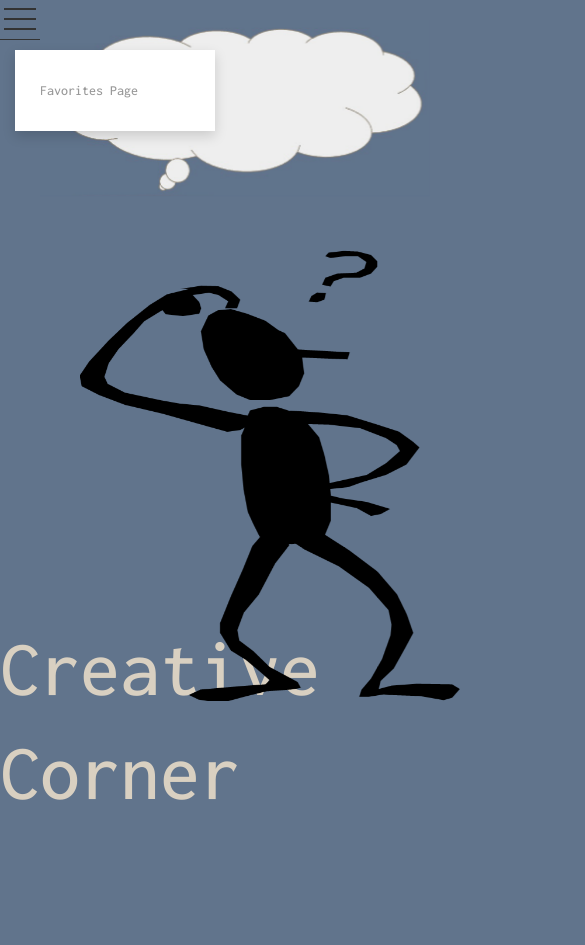
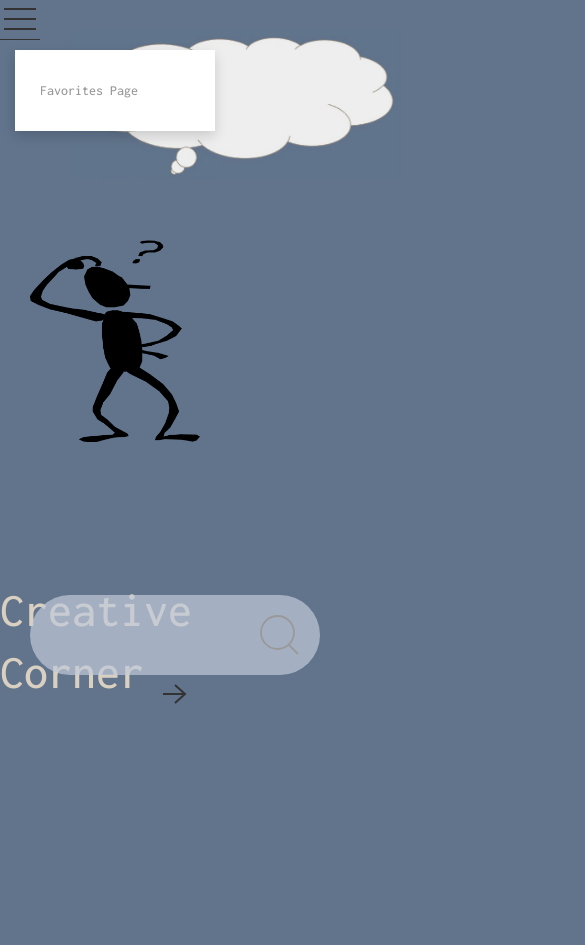
Before and after one commit to KIMBERLYSEDDON/creative-corner, a plain HTML site: page index.html in a window 390 px wide. Shown: the top 945 px of the page, 585 px wide, since content can reach past the window. Before the commit the page ends 844 px from the top, so only its background shows below. Drawn offline with nearby package versions, Linux system fonts and the light colour scheme; no server answers.

Commit message:
responsiveness

```diff
--- a/assets/css/style.css
+++ b/assets/css/style.css
@@ -9,31 +9,19 @@ html, body {
 
 }
 
-
-.cloud {
-    position: absolute;
-    top: 20px;
-}
-
 .quoteEl {
     position: relative;
     bottom: 200px;
     max-width: 550px;
 }
 #man {
-    position: absolute;
-    top: 250px;
-    left: 80px;
     width: 380px;
     height: 200px;
 }
 
 .search {
-    position: absolute;
     display: flex;
     flex-direction: column;
-    top: 250px;
-    left: 800px;
 }
 
 #search-input {
@@ -124,3 +112,45 @@ button #next{
     margin-bottom: 0!important;
 
 }
+@media screen and (max-width:767px)
+{
+  .search{
+      position: relative;
+      top: 750px;
+      right: 70px;
+  }
+  #man {
+      top: 300px;
+      width: 200px;
+      height: 120px;
+  }
+  .title{
+      position: relative;
+      top: -120px;
+      font-size: 4rem;
+  }
+}
+
+@media screen and (max-width:545px)
+{
+    .search{
+        max-width: 450px;
+        position: relative;
+        left: 30px;
+    }
+
+    #man {
+        top: 300px;
+        width: 200px;
+        height: 120px;
+    }
+    .title{
+        position: relative;
+        top: -120px;
+        font-size: 3rem;
+    }
+    .quoteEl {
+      position: relative;
+      top: -180px;
+    }
+}
--- a/assets/js/script.js
+++ b/assets/js/script.js
@@ -216,9 +216,9 @@ var getQuote = function (quote) {
 
 var displayQuote = function (quote, author) {
   var quoteEl = document.createElement('p')
-  quoteEl.setAttribute("class", "quoteEl uk-text-center uk-margin-auto-vertical uk-flex-middle uk-flex-center uk-child-width-expand")
+  quoteEl.setAttribute("class", "quoteEl uk-margin-remove-top uk-padding uk-text-center uk-flex-top uk-flex-center uk-child-width-expand")
   quoteEl.textContent = '"' + quote + '"' + '   -' + author
-  document.querySelector("#quote").append(quoteEl)
+  document.querySelector(".cloud").append(quoteEl)
 
 }
 getQuote()
--- a/index.html
+++ b/index.html
@@ -22,30 +22,32 @@
         </div>
     </nav>
 
-    <header class="header  uk-position-bottom-right uk-transform-origin-bottom-right uk-animation-scale-down uk-transform-origin-top-left uk-margin-large-right">
+    <header class="header uk-position-bottom-right uk-transform-origin-bottom-right uk-animation-scale-down uk-transform-origin-top-left uk-margin-large-right">
         <h2 class="title">Creative Corner</h2>
     </header>
     <main>
-        <section class="cloud uk-width-xlarge uk-inline uk-position-top uk-animation-scale-up uk-margin-large-left">
+        <section  class="uk-container uk-grid uk-margin" >
+        <section class="cloud uk-overlay uk-width-xlarge uk-inline uk-position-top uk-animation-scale-up uk-margin-large-left">
             <img src="./images/cloudscreenshot.jpg" alt="cloud">
-            <div id="quote" class="uk-overlay">
+            <div id="quote" class="">
 
             </div>
         </section>
 
 
-        <section class="uk-position-bottom-left" id="man">
-            <img src="./images/clipart1126199.png" alt="man thinking">
+        <div class="uk-position-center-left uk-display-block" id="man">
+            <img class="uk-marign-top" src="./images/clipart1126199.png" alt="man thinking">
+            </div>
         </section>
 
 
-        <section class="search" id="search">
+        <section class="search uk-position-center-right uk-margin" id="search">
             <form class="uk-search uk-search-large">
                 <input id="search-input" class="uk-search-input" type="search">
                 <button class="uk-search-icon-flip" uk-search-icon></button>
             </form>
-            <button class="uk-button-text uk-position--top-center" id="next" uk-icon="icon: arrow-right; ratio: 2"></button>
-            <div class="uk-child-width-1-3@m" uk-grid uk-lightbox="animation: slide" id="art-image-container">
+            <button class="uk-button-text" id="next" uk-icon="icon: arrow-right; ratio: 2"></button>
+            <div class="uk-child-width-1-3" uk-grid uk-lightbox="animation: slide" id="art-image-container">
 
                 <div id="image-result1"></div>
                 <div id="image-result2"></div>
```
Also changed, not shown: images/QR-code.png (added).
